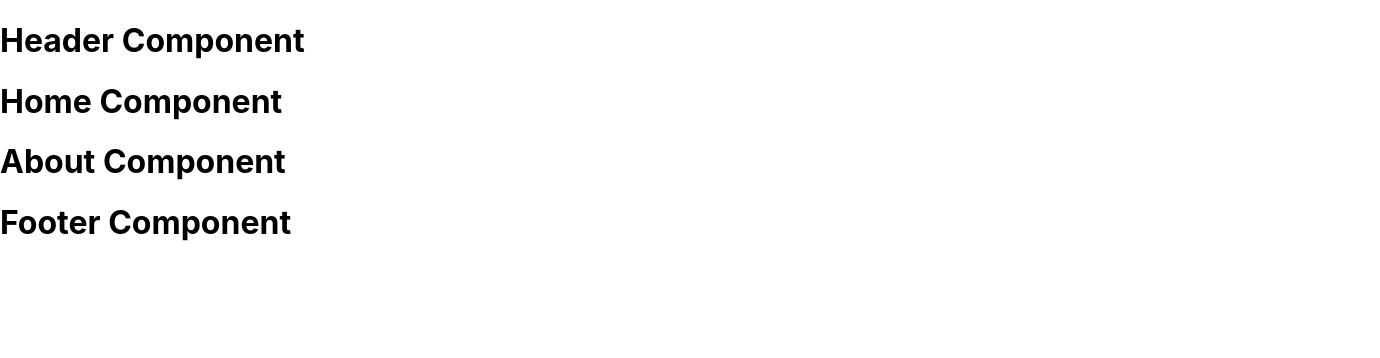
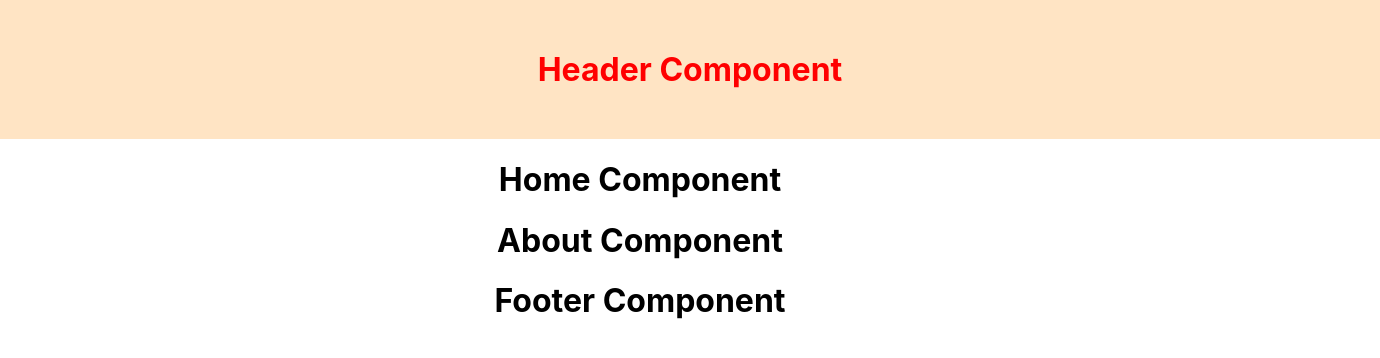
Before and after one commit to NapoTwiixe306/CryptoExtension-Api, a React (Create React App) app in the folder assets/client/cryptoext/: page / in a window 1280 px wide. Shown: the top 358 px of the page, 1380 px wide, since content can reach past the window. Built offline with nearby package versions, Linux system fonts and the light colour scheme.

Commit message:
test dans le css

```diff
--- a/assets/client/cryptoext/src/App.css
+++ b/assets/client/cryptoext/src/App.css
@@ -36,3 +36,11 @@
     transform: rotate(360deg);
   }
 }
+
+.Test{
+  width: 100%;
+  margin: auto;
+  padding: 50px;
+  background-color: bisque;
+  color: red;
+}
--- a/assets/client/cryptoext/src/components/Header.js
+++ b/assets/client/cryptoext/src/components/Header.js
@@ -1,9 +1,10 @@
 import React from 'react';
+import '../App.css'
 
 const Header = () => {
   return (
     <header>
-      <h1>Header Component</h1>
+      <h1 className='Test'>Header Component</h1>
     </header>
   );
 };
```
